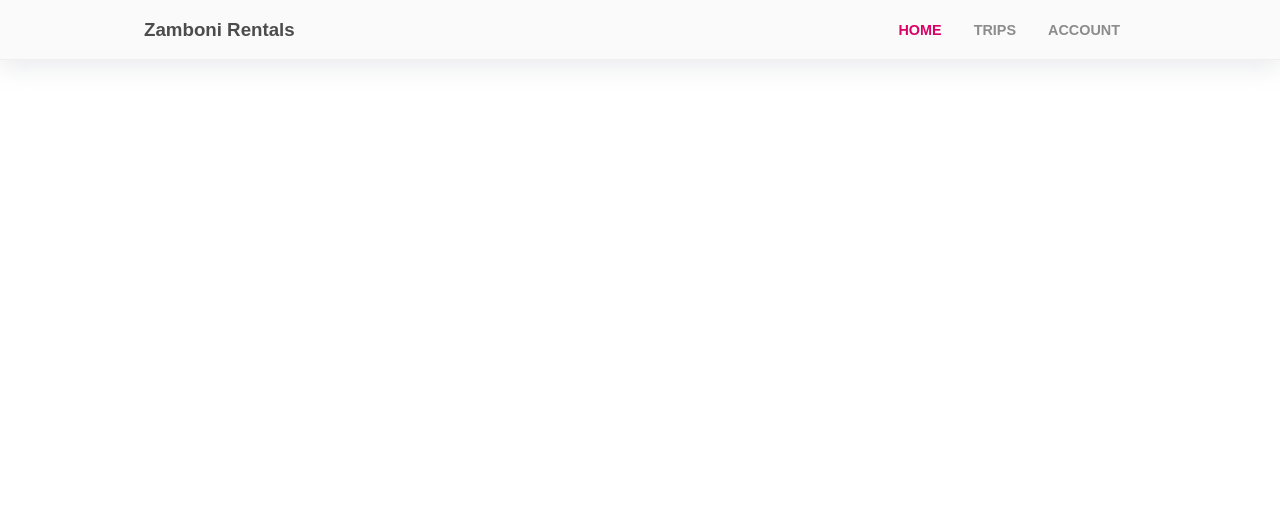
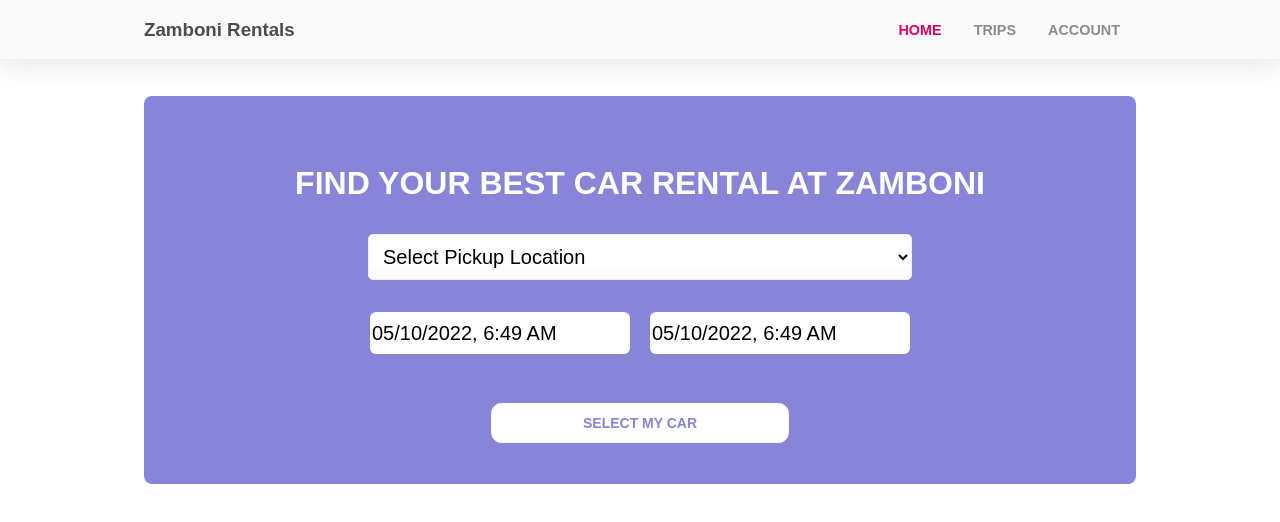
Before and after one commit to fatardy/zamboni-frontend, a React (Create React App) app: page / in a window 1280 px wide. Shown: the top 522 px of the page. Built offline with nearby package versions, Linux system fonts and the light colour scheme; sample sign-in values are in the browser's storage.

Commit message:
Add the header to home page

```diff
--- a/package.json
+++ b/package.json
@@ -10,6 +10,7 @@
     "classnames": "^2.3.1",
     "date-fns": "^2.28.0",
     "react": "^18.1.0",
+    "react-datepicker": "^4.7.0",
     "react-dom": "^18.1.0",
     "react-router-dom": "^6.3.0",
     "react-scripts": "5.0.1",
--- /dev/null
+++ b/src/components/drop-down/drop-down.module.scss
@@ -0,0 +1,13 @@
+select {
+    width: 100%;
+    // min-width: 15ch;
+    // max-width: 30ch;
+    border: 1px solid #efefef;
+    border-radius: 0.25em;
+    padding: 0.5em 0.5em;
+    font-size: 1.25rem;
+    cursor: pointer;
+    line-height: 1.1;
+    background-color: #fff;
+    background-image: linear-gradient(to top, #f9f9f9, #fff 33%);
+  }
--- /dev/null
+++ b/src/components/drop-down/index.js
@@ -0,0 +1,17 @@
+import React from 'react';
+import styles from './drop-down.module.scss';
+
+export default function Dropdown({
+  label, value, options, onChange,
+}) {
+  return (
+    <label htmlFor="select">
+      {label}
+      <select value={value} onChange={onChange}>
+        {options.map((option) => (
+          <option value={option.value}>{option.label}</option>
+        ))}
+      </select>
+    </label>
+  );
+}
--- a/src/main/Main.js
+++ b/src/main/Main.js
@@ -9,6 +9,7 @@ import Login from '../pages/login';
 import VerifyOtp from '../pages/verify-otp';
 import Onboarding from '../pages/onboarding';
 import Account from '../pages/account';
+import Home from '../pages/home';
 
 import AdminApp from './AdminApp';
 import AdminHome from '../admin-pages/admin-home';
@@ -21,6 +22,7 @@ export default function Main() {
       <BrowserRouter>
         <Routes>
           <Route path="/" element={<App />}>
+            <Route path="/" element={<Home />} />
             <Route path="/account" element={<Account />} />
           </Route>
           <Route path="/login" element={<Login />} />
--- a/src/pages/home/home.module.scss
+++ b/src/pages/home/home.module.scss
@@ -0,0 +1,45 @@
+@import '../../styles/colors.scss';
+
+.container {
+    margin: 32px 0;
+
+    .header {
+        background-color: $primary-color;
+        padding: 48px 0 32px 0;
+        border-radius: 8px;
+
+        .title {
+            color: $text-white;
+            text-align: center;
+            font-size: 32px;
+            text-transform: uppercase;
+        }
+
+        .form {
+
+            .top {
+                margin: 32px 224px 0 224px;
+                // width: 600px;
+            }
+            .datesDiv {
+                margin: 32px 224px 0 226px;
+                display: flex;
+                flex-direction: row;
+                width: 700px;
+            }
+        }
+
+        .btn {
+            margin: 48px 0 0 0;
+            display: flex;
+            flex: 1;
+            justify-content: center;
+            align-items: center;
+            align-content: center;
+            .actualBtn {
+                width: 300px;
+            }
+
+        }
+    }
+}
--- /dev/null
+++ b/src/pages/home/home.scss
@@ -0,0 +1,12 @@
+.react-datepicker-wrapper {
+    width: 280px;
+    .react-datepicker__input-container {
+        input {
+            width: 260px;
+            height: 42px;
+            border-radius: 6px;
+            border-width: 0px;
+            font-size: 20px;
+        }
+    }
+}
--- a/src/pages/home/index.js
+++ b/src/pages/home/index.js
@@ -1,7 +1,69 @@
-import React from 'react';
+import React, { useState } from 'react';
+import DatePicker from 'react-datepicker';
+import Button from '../../components/button';
+import Dropdown from '../../components/drop-down';
+import styles from './home.module.scss';
+
+import 'react-datepicker/dist/react-datepicker.css';
+import './home.scss';
 
 export default function Home() {
+  const options = [
+    { label: 'Select Pickup Location', value: 'fruit' },
+    { label: 'Fruit', value: 'fruit' },
+    { label: 'Vegetable', value: 'vegetable' },
+    { label: 'Meat', value: 'meat' },
+  ];
+
+  const [value, setValue] = useState('fruit');
+  // const [date, onChange] = useState(new Date());
+  const [pickDate, setPickDate] = useState(new Date());
+  const [dropDate, setDropDate] = useState(new Date());
+
+  const handleChange = (event) => {
+    setValue(event.target.value);
+  };
+
   return (
-    <div>home</div>
+    <div className={styles.container}>
+      <div className={styles.header}>
+        <h1 className={styles.title}>Find your best car rental at Zamboni</h1>
+        <div className={styles.form}>
+          <div className={styles.top}>
+            <Dropdown
+              label=""
+              options={options}
+              value={value}
+              onChange={handleChange}
+            />
+          </div>
+          <div className={styles.datesDiv}>
+            <DatePicker
+              selected={pickDate}
+              startDate={pickDate}
+              endDate={dropDate}
+              selectsStart
+              onChange={(date) => setPickDate(date)}
+              showTimeSelect
+              dateFormat="Pp"
+            />
+            <DatePicker
+              selected={dropDate}
+              startDate={pickDate}
+              endDate={dropDate}
+              selectsEnd
+              onChange={(date) => setDropDate(date)}
+              showTimeSelect
+              dateFormat="Pp"
+            />
+          </div>
+        </div>
+        <div className={styles.btn}>
+          <div className={styles.actualBtn}>
+            <Button solid={false} border title="Select my car" />
+          </div>
+        </div>
+      </div>
+    </div>
   );
 }
```
Also changed, not shown: 2 other files (tests, documents, lock files or other folders).
